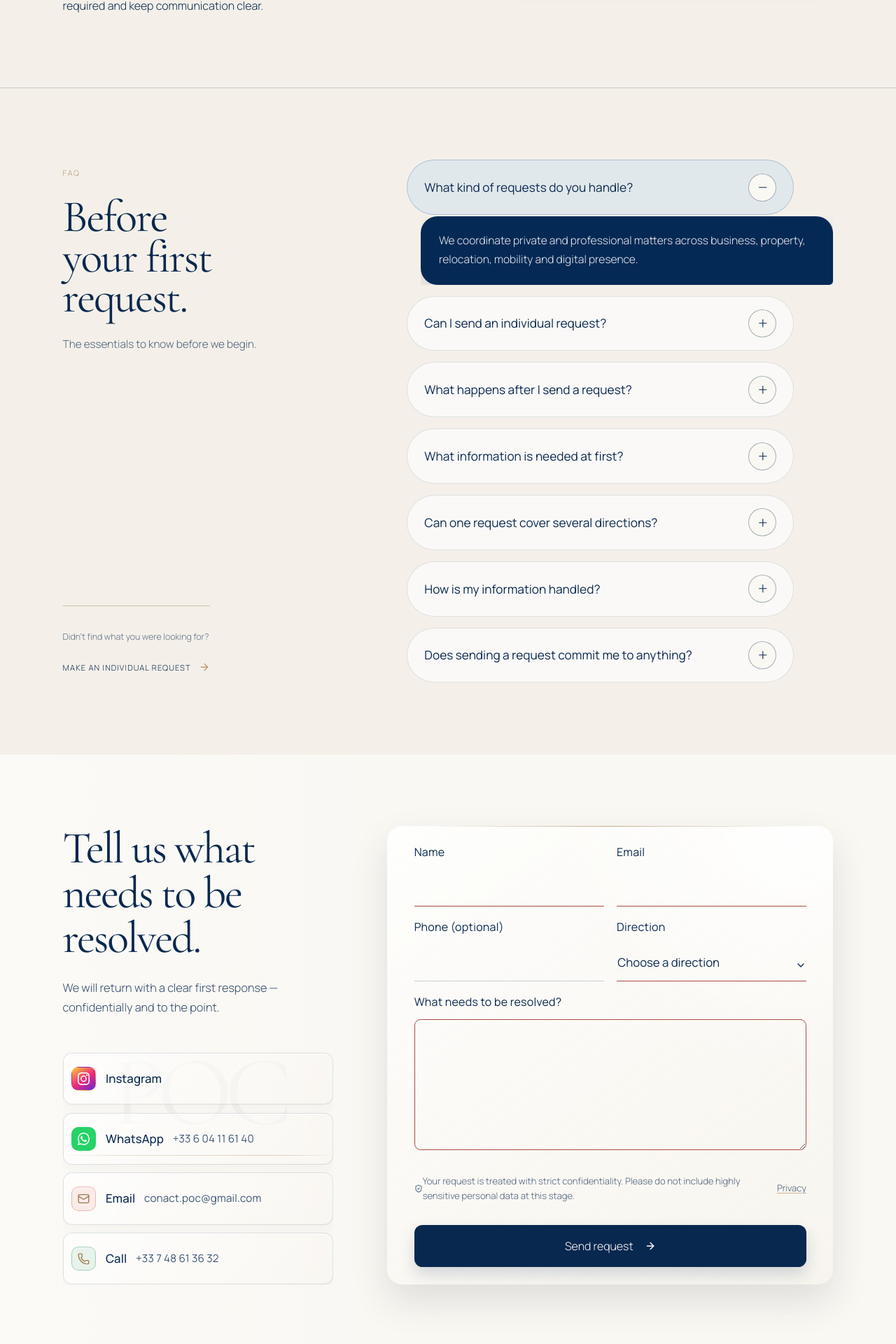
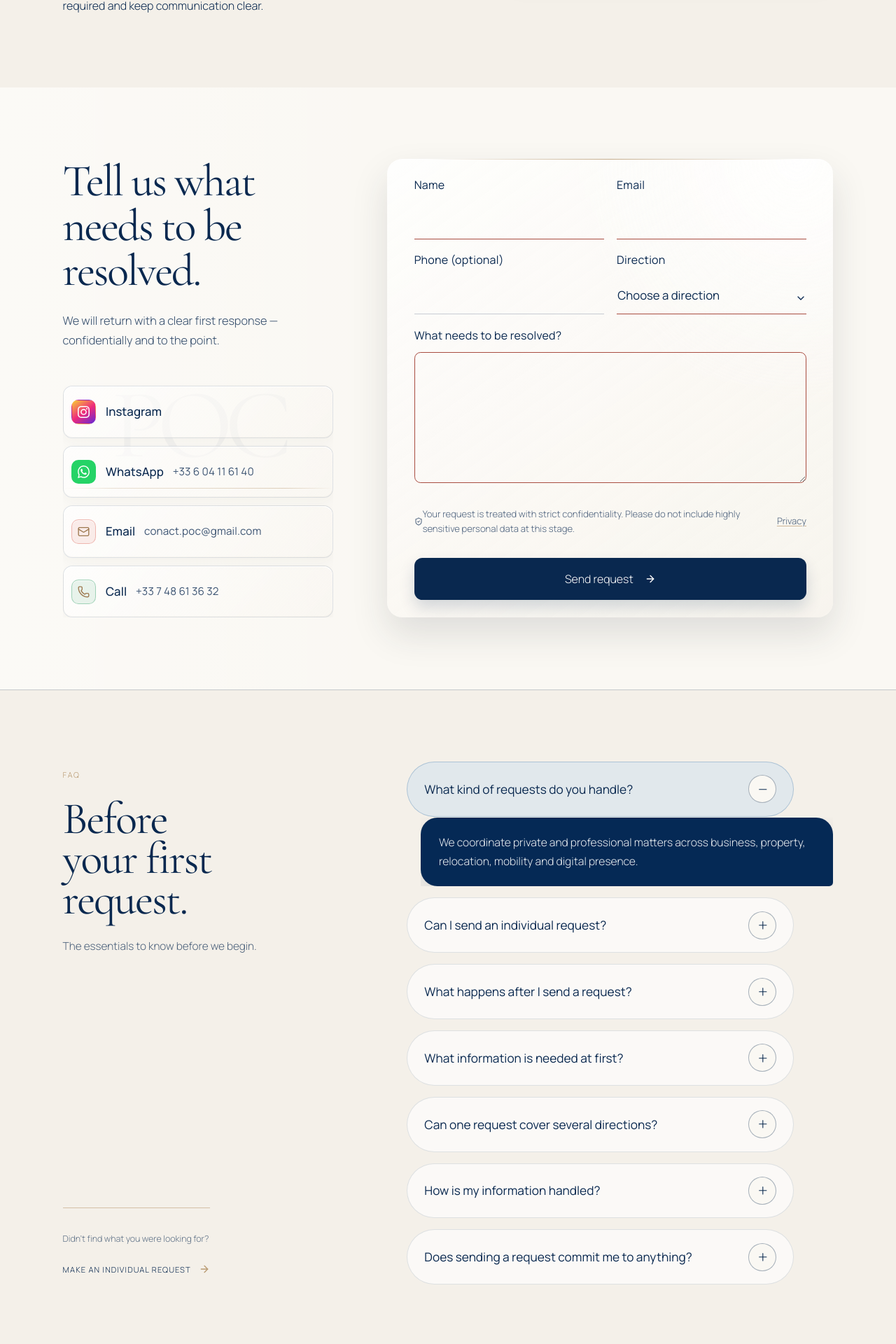
Before and after one commit to dmkstudio/poc-riviera-editorial-site, a Next.js app: page / in a window 1280 px wide. Shown: the part 3996-5916 px from the top of the page at 70% size. Built offline with nearby package versions, Linux system fonts and the light colour scheme.

Commit message:
Move FAQ below contact section

```diff
--- a/app/PocSite.tsx
+++ b/app/PocSite.tsx
@@ -127,9 +127,9 @@ export default function PocSite() {
 
       <section className="confidential" id="confidentiality"><Reveal className="confidential-copy"><p className="eyebrow">{t.confidentiality.label}</p><h2>{t.confidentiality.title}</h2><p>{t.confidentiality.body}</p></Reveal><div className="confidential-points" aria-label={t.confidentiality.label}>{t.confidentiality.points.map((p,i)=><Reveal key={p} className="point"><span>0{i+1}</span><p>{p}</p></Reveal>)}</div></section>
 
+      <section className="contact" id="contact"><div className="contact-copy"><p className="eyebrow">{t.form.label}</p><h2>{t.form.title}</h2><p>{t.form.body}</p><Contacts unavailable={t.form.unavailable}/></div><RequestForm key={`${locale}-${active ?? "none"}`} locale={locale} direction={active}/></section>
+
       <FAQChat locale={locale} onRequest={()=>request("custom")} />
-
-      <section className="contact" id="contact"><div className="contact-copy"><p className="eyebrow">{t.form.label}</p><h2>{t.form.title}</h2><p>{t.form.body}</p><Contacts unavailable={t.form.unavailable}/></div><RequestForm key={`${locale}-${active ?? "none"}`} locale={locale} direction={active}/></section>
     </main>
     <footer><Brand label={labels[locale].brand}/><div className="footer-details"><p>{t.footer.line}</p><p>{t.footer.region}</p><nav className="footer-links" aria-label={t.footer.linksLabel}><Link href="/privacy">{t.footer.privacy}</Link><Link href="/legal">{t.footer.legal}</Link></nav></div><p className="copyright">© {new Date().getFullYear()} {t.footer.rights}</p></footer>
   </div><AnimatePresence>{serviceDialog&&<ServiceDialog locale={locale} direction={serviceDialog} onChange={setServiceDialog} onClose={closeService} onRequest={request}/>}</AnimatePresence></MotionConfig>;
```
